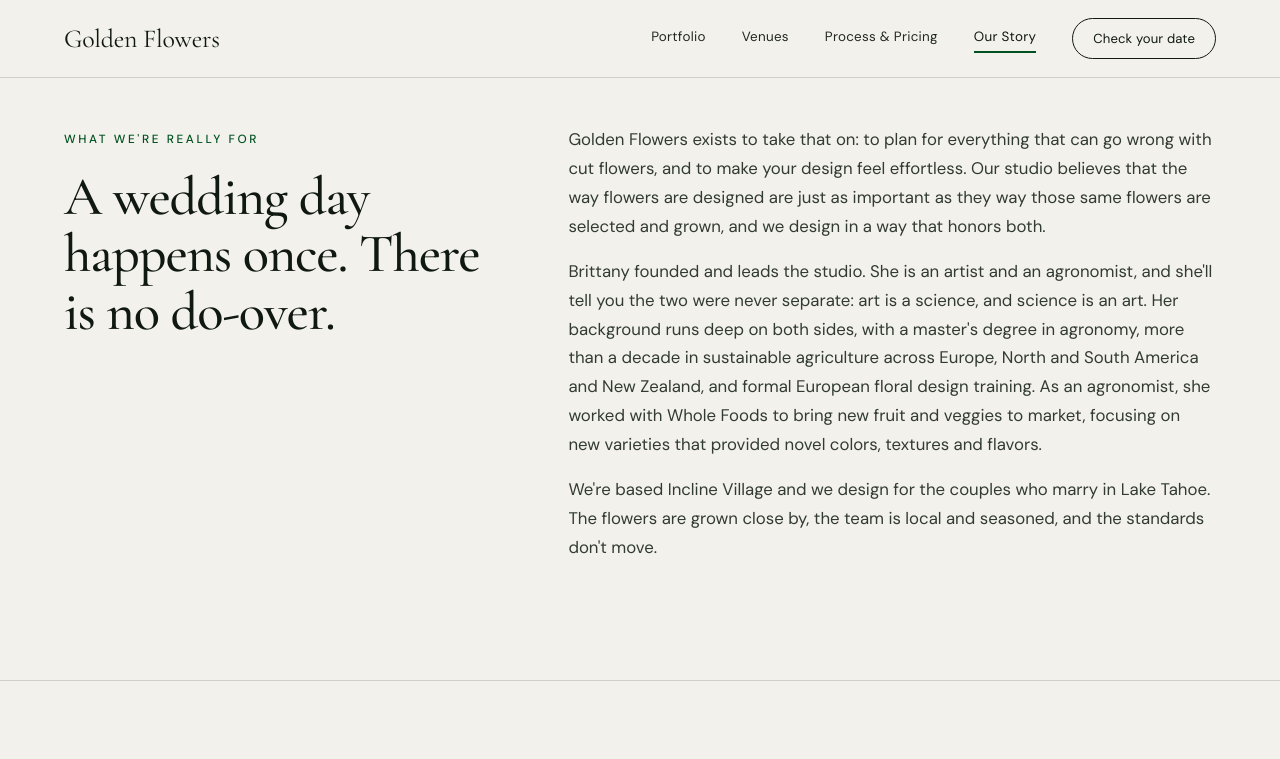
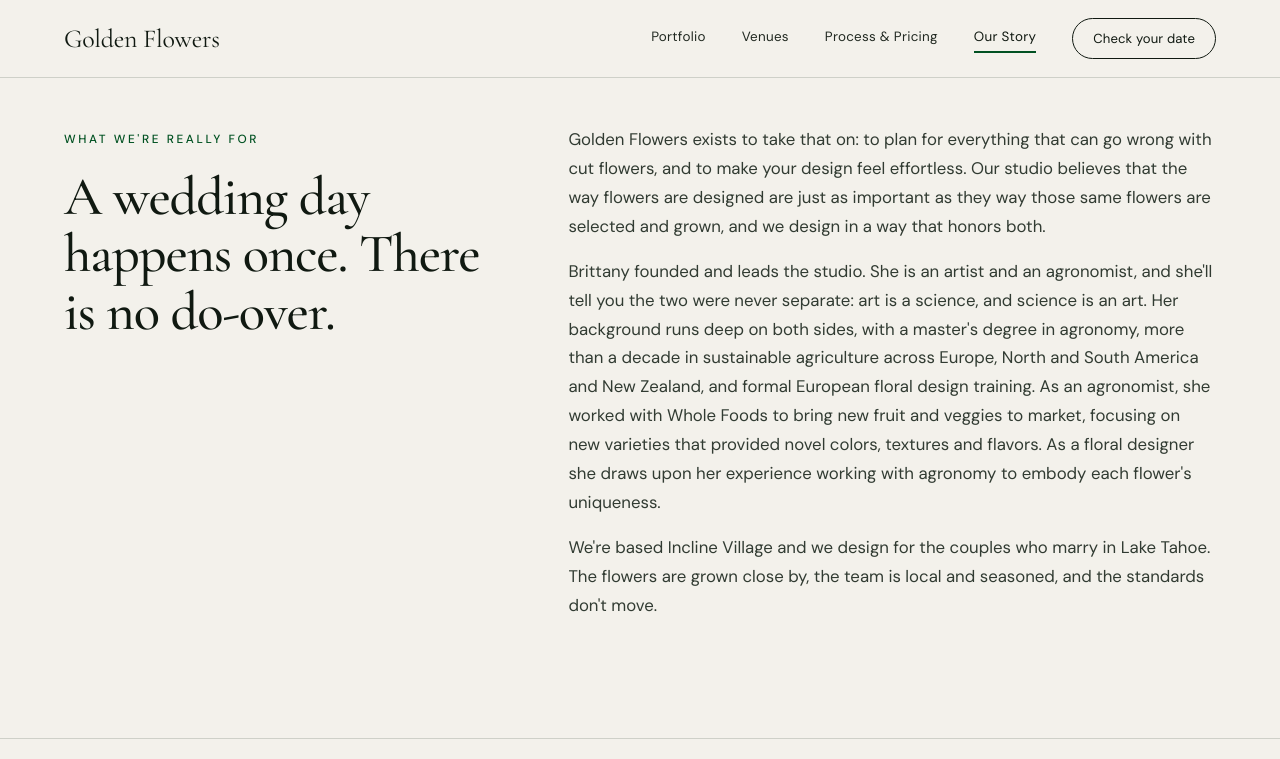
Before and after one commit to jshplhm/goldenflowers, a Jekyll site: the page built from about/index.md, in a window 1280 px wide and 900 px high, scrolled down 852 px, cut to the strip 0-759 px from the top of the window. Built offline with Jekyll 4.4.1, drawn with Linux system fonts in a browser that asks for light colours.

Commit message:
Update _data/about.yml (via Pages CMS)

```diff
--- a/_data/about.yml
+++ b/_data/about.yml
@@ -20,7 +20,9 @@ intro:
       agriculture across Europe, North and South America and New Zealand, and
       formal European floral design training. As an agronomist, she worked with
       Whole Foods to bring new fruit and veggies to market, focusing on new
-      varieties that provided novel colors, textures and flavors."
+      varieties that provided novel colors, textures and flavors. As a floral
+      designer she draws upon her experience working with agronomy to embody
+      each flower's uniqueness. "
     - We're based Incline Village and we design for the couples who marry in
       Lake Tahoe. The flowers are grown close by, the team is local and
       seasoned, and the standards don't move.
```
